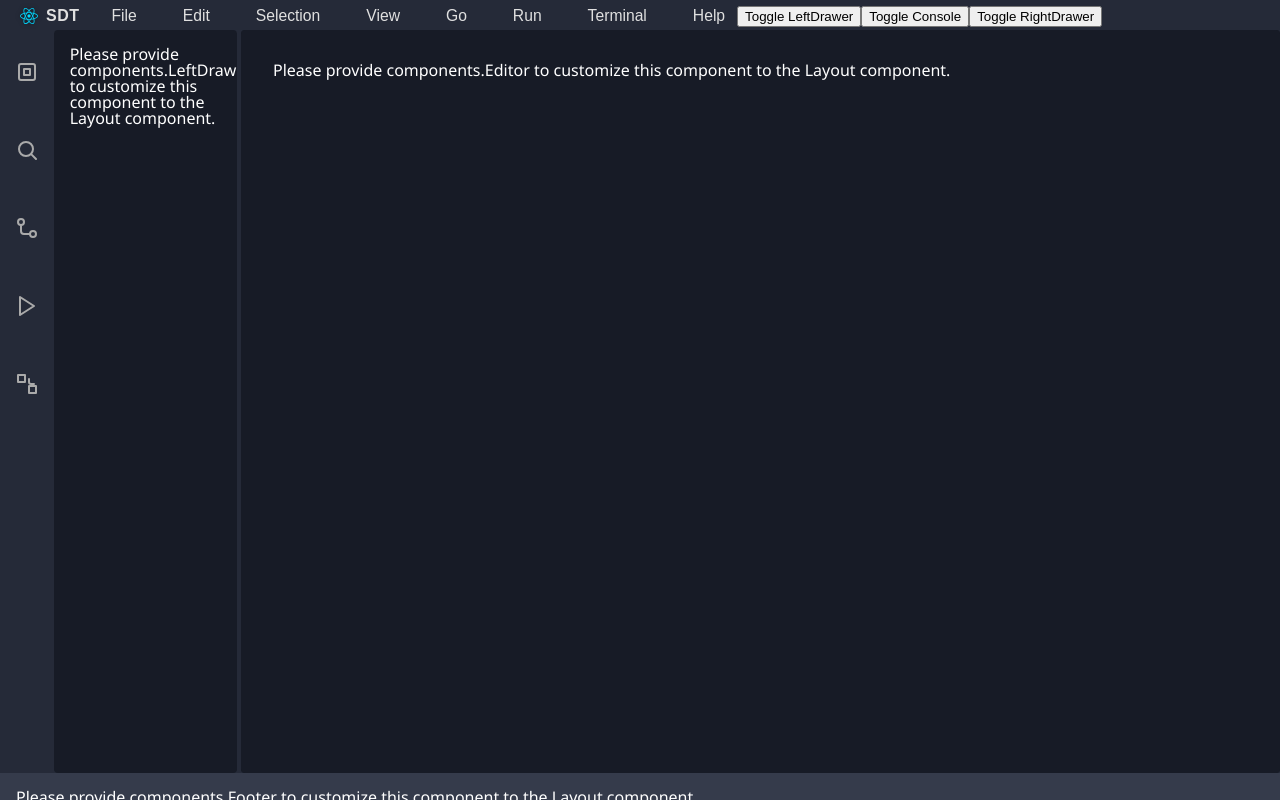
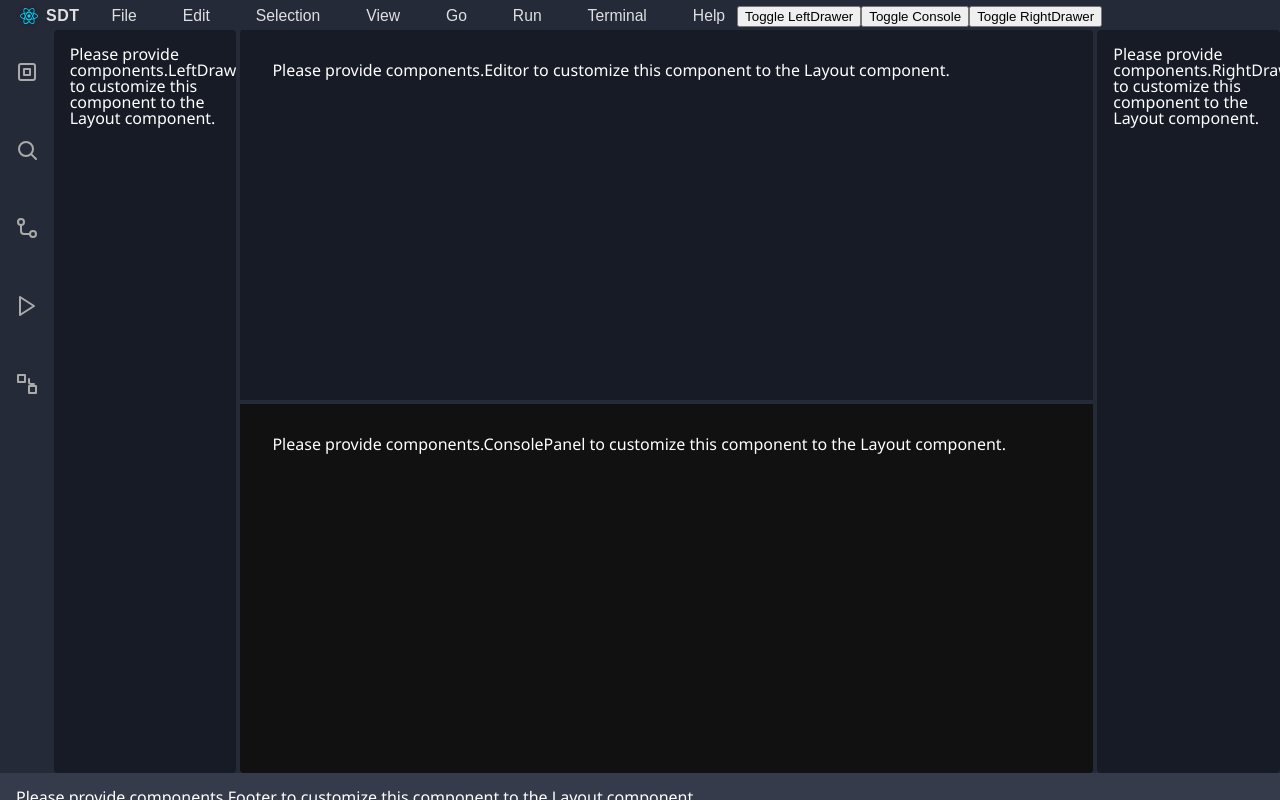
Before and after one commit to jhasselbring/sdt, a React (Vite) app: page / in a window 1280 px wide. Built offline with nearby package versions, Linux system fonts and the light colour scheme.

Commit message:
Update Layout and AppContext components to adjust drawer states; set right drawer and console to open by default

```diff
--- a/src/renderer/components/Layout.jsx
+++ b/src/renderer/components/Layout.jsx
@@ -5,9 +5,9 @@
 import React, { useEffect, useState } from 'react';
 import styled from 'styled-components';
 import {
-    PanelGroup,
-    Panel,
-    PanelResizeHandle,
+  PanelGroup,
+  Panel,
+  PanelResizeHandle,
 } from 'react-resizable-panels';
 
 // Layout constants
@@ -141,7 +141,6 @@ function Layout({
   return (
     <StyledContainer style={layoutConfig?.components?.styles?.Container} data-name="Container">
       <StyledHeader style={layoutConfig?.components?.styles?.Header} data-name="Header">
-
         {renderSection(layoutConfig?.components, 'Header')}
       </StyledHeader>
 
@@ -150,14 +149,10 @@ function Layout({
           {renderSection(layoutConfig?.components, 'Nav')}
         </StyledNav>
 
-        <PanelGroup
-          direction="horizontal"
-          autoSaveId="main-panels"
-          onLayout={handleSaveLayout}
-        >
+        <PanelGroup direction="horizontal" autoSaveId="main-panels" onLayout={handleSaveLayout}>
           {drawerState.isLeftDrawerOpen && (
             <>
-              <Panel minSize={1} defaultSize={15}>
+              <Panel minSize={1} defaultSize={15} order={1}>
                 <LeftDrawer style={layoutConfig?.components?.styles?.LeftDrawer} data-name="LeftDrawer">
                   {renderSection(layoutConfig?.components, 'LeftDrawer')}
                 </LeftDrawer>
@@ -166,7 +161,7 @@ function Layout({
             </>
           )}
 
-          <Panel minSize={1}>
+          <Panel minSize={1} order={2}>
             <EditorArea style={layoutConfig?.components?.styles?.Editor} data-name="Editor">
               <PanelGroup direction="vertical">
                 <Panel minSize={20}>
@@ -197,7 +192,7 @@ function Layout({
           {drawerState.isRightDrawerOpen && (
             <>
               <HorizontalResizeHandle />
-              <Panel minSize={1} defaultSize={15}>
+              <Panel minSize={1} defaultSize={15} order={3}>
                 <RightDrawer style={layoutConfig?.components?.styles?.RightDrawer} data-name="RightDrawer">
                   {renderSection(layoutConfig?.components, 'RightDrawer')}
                 </RightDrawer>
--- a/src/renderer/context/AppContext.jsx
+++ b/src/renderer/context/AppContext.jsx
@@ -28,10 +28,10 @@ const initialState = {
         padding: '0',
       }
     },
-    state:{
+    state: {
       isLeftDrawerOpen: true,
-      isRightDrawerOpen: false,
-      isConsoleOpen: false,
+      isRightDrawerOpen: true,
+      isConsoleOpen: true,
     }
   },
   project: null, // e.g., { name: '', outputDir: '', ... }
```
